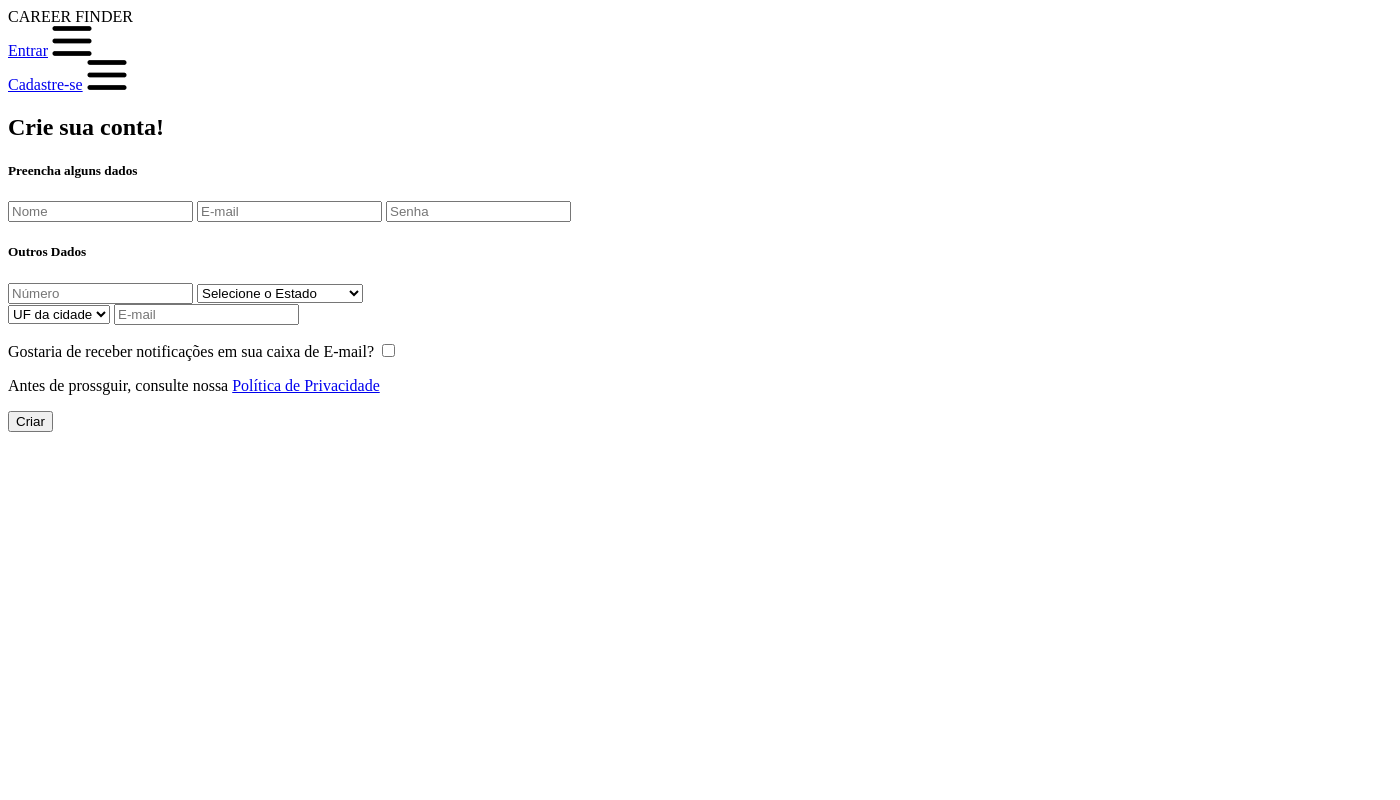
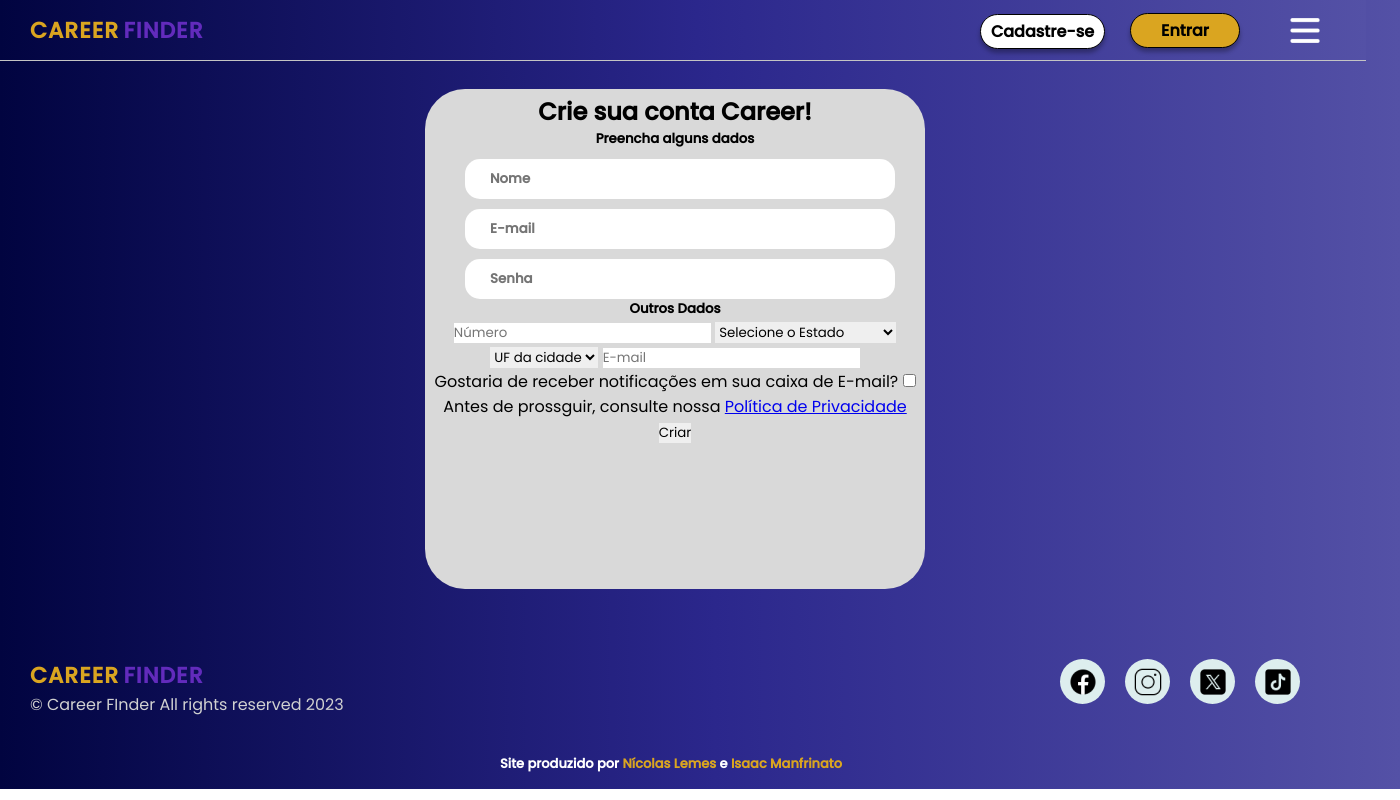
Before and after one commit to Nic-Lemes/career-finder, a PHP site: page /html/sign-up.html in a window 1400 px wide. Run offline with PHP 8.4, Linux system fonts and the light colour scheme.

Commit message:
omeçando a estilizar página de cadastro

```diff
--- a/css/sign-up.css
+++ b/css/sign-up.css
@@ -0,0 +1,171 @@
+/*********** IMPORTING FONTS ***********/
+@import url('https://fonts.googleapis.com/css2?family=Montserrat:ital,wght@0,100;0,300;1,400;1,500&family=Poppins:wght@100;300;400;500&family=Rubik:wght@300;400;500;700&display=swap');
+
+/*********** SETTING RULES ***********/
+* {
+  padding: 0;
+  border: 0;
+  margin: 0;
+  box-sizing: border-box;
+  font-family: 'Poppins', sans-serif;
+}
+
+/*********** BODY ***********/
+body {
+  background: linear-gradient(90deg, #010440 0%, #2B278C 51.04%, #5451A6 100%) no-repeat;
+  overflow-x: hidden;
+}
+
+/*********** HEADER **********/
+.header,
+.header-nav {
+  display: flex;
+  flex-direction: row;
+  align-items: center;
+  height: 60px;
+  width: 1366px;
+  background: linear-gradient(90deg, #010440 0%, #2B278C 51.04%, #5451A6 100%);
+  box-shadow: 0px 1px 0px 0px rgb(196, 196, 196);
+}
+
+/*********** LOGO **********/
+.logo {
+  margin-top: -2px;
+  margin-left: 30px;
+  align-items: center;
+  justify-content: flex-start;
+  width: 200px;
+  height: 30px;
+}
+
+#career {
+  color: #DAA520;
+  font-size: 22px;
+  font-weight: bold;
+  letter-spacing: 1px;
+}
+
+#finder {
+  color: #622BBC;
+  font-size: 22px;
+  font-weight: bold;
+  letter-spacing: 1px;
+}
+
+/*********** SIGN IN **********/
+.account {
+  width: 110px;
+  height: 35px;
+  margin-top: 0px;
+  text-decoration: none;
+  color: #000;
+  background-color: #fff;
+  text-align: center;
+  border-radius: 20px;
+  border: 1px solid black;
+  margin-left: 900px;
+  padding: 4px;
+  box-shadow: 0px 4px 4px rgba(0, 0, 0, 0.30);
+  stroke: #000;
+  background: #DAA520;
+}
+
+a#sign-up.account {
+  width: 125px;
+  margin-top: -46px;
+  display: flex;
+  justify-content: center;
+  margin-left: 980px;
+  background: #FFF;
+}
+
+/*********** MENU HAMBURGUER **********/
+#menu {
+  width: 30px;
+  height: 25px;
+  margin-left: 50px;
+  margin-right: 30px;
+}
+
+/*********** CENTER CARD**********/
+.center-card {
+  width: 500px;
+  height: 500px;
+  border-radius: 40px;
+  background: #D9D9D9;
+  margin-top: 40px;
+  display: block;
+  justify-content: center;
+  align-items: center;
+  text-align: center;
+  margin-left: 425px;
+  padding: 5px;
+}
+
+#title {
+
+}
+
+.inputs {
+  width: 430px;
+  height: 40px;
+  border-radius: 15px;
+  padding-left: 25px;
+  margin-left: 10px;
+  margin-top: 10px;
+  font-weight: 700;
+  color: #9A9A9A;
+}
+
+
+/********** FOOTER *********/
+.footer {
+  width: 100vw;
+  height: 200px;
+  color: #FFF;
+  display: flex;
+}
+
+#logo-footer {
+  margin-top: 70px;
+  width: 330px;
+}
+
+.copyright {
+  color: #D1D1D1;
+}
+
+#names {
+  display: flex;
+  margin-top:150px;
+  align-items: center;
+  justify-content: center;
+  text-align: center;
+  margin-left: -800px;
+  font-size: 13px;
+}
+
+#names a {
+  text-decoration: none;
+}
+
+.gold {
+  color: #DAA520;
+}
+
+.social-media {
+  display: flex;
+  margin-top: 70px;
+  gap: 20px;
+  margin-left: 700px;
+}
+
+.icons-social-media {
+  display: flex;
+  width: 45px;
+  height: 45px;
+  background: #DEE;
+  align-items: center;
+  justify-content: center;
+  border-radius: 40px;
+}
--- a/css/style.css
+++ b/css/style.css
@@ -107,7 +107,7 @@ input {
   margin-top: 40px;
   margin-left: 370px;
   background-color: #fcfcfc;
-  box-shadow: ;
+  /* box-shadow: ; */
 }
 
 #filter::-webkit-input-placeholder{
--- a/html/sign-up.html
+++ b/html/sign-up.html
@@ -4,7 +4,7 @@
   <meta charset="UTF-8">
   <meta http-equiv="X-UA-Compatible" content="IE=edge">
   <meta name="viewport" content="width=device-width, initial-scale=1.0">
-  <link rel="stylesheet" href="../css">
+  <link rel="stylesheet" href="../css/sign-up.css">
   <!-- <link rel="shortcut icon" href="favicon.ico" type="image/x-icon"> -->
   <link rel="stylesheet" href="https://cdn.jsdelivr.net/npm/bootstrap-icons@1.10.5/font/bootstrap-icons.css">
   <title>Cadastro</title>
@@ -22,24 +22,23 @@
 
 
   <!------------ SIGN IN ------------>
-    <a href="sign-up.html" class="account">Entrar</a>
-    <img src="assets/Vector.png" alt="menu" id="menu">
+  <a href="sign-up.html" class="account"><strong>Entrar</strong></a>
+  <img src="../assets/menu-white.png" alt="menu" id="menu" />
 </div>
 
-<a href="sign-up.html" class="account">Cadastre-se</a>
-      <img src="assets/Vector.png" alt="menu" id="menu" />
-    </div>
+<a href="sign-up.html" class="account" id="sign-up"><strong>Cadastre-se</strong></a>
+</div>
 
     <!-- MAIN CONTENT -->
 
 <div class="content">
 
   <div class="center-card">
-    <h2>Crie sua conta!</h2>
-    <h5>Preencha alguns dados</h5>
+    <h2 id="title">Crie sua conta Career!</h2>
+    <h5 id="subtitle">Preencha alguns dados</h5>
 
     <form action="">
-      <input
+      <input class="inputs"
             type="text"
             id="name"
             name="name"
@@ -47,7 +46,7 @@
             required
           />
 
-          <input
+          <input class="inputs"
             type="email"
             id="email"
             name="email"
@@ -55,7 +54,7 @@
             required
           />
 
-          <input
+          <input class="inputs"
             type="password"
             id="password"
             name="password"
@@ -65,7 +64,7 @@
 
           <h5>Outros Dados</h5>
 
-          <input
+          <input class="inputs-others"
             type="tel"
             id="number"
             name="number"
@@ -126,4 +125,33 @@
     </form>
   </div>
 
+  <div class="footer">
+    <!-------- LOGO FOOTER ------->
+    <div class="logo" id="logo-footer">
+      <span id="career">CAREER</span>
+      <span id="finder">FINDER</span> <br>
+
+      <!-- COPYRIGHT -->
+      <span class="copyright">&copy; Career FInder All rights reserved 2023</span>
+    </div>
+
+
+
+    <!------- SOCIAL MEDIA FOOTER ------->
+<div class="social-media">
+<a href="https://www.facebook.com/career_finder" target="_blank" class="icons-social-media"><img src="../assets/icon-facebook-black-48.png" alt="Ícon Facebook"></a>
+
+<a href="https://www.instagram.com/career_finder" target="_blank" class="icons-social-media"><img src="../assets/icon-instagram-black-48.png" alt="Ícon Instagram"></a>
+
+<a href="https://www.twitter.com/career_finder" target="_blank" class="icons-social-media"><img src="../assets/icon-twitter-black.png" alt="Ícone Twitter"></a>
+
+<a href="https://www.tiktok.com/career_finder" target="_blank" class="icons-social-media"><img src="../assets/icon-tiktok-black.png" alt="Ícone TikTok"></a>
 </div>
+
+<p id="names"><strong>
+Site produzido por
+  <a href="https://github.com/Nic-Lemes"><span class="gold">Nícolas Lemes</span ></a> e
+  <a href=""><span class="gold">Isaac Manfrinato
+</strong></span></a></p>
+</div>
+</div>
```
